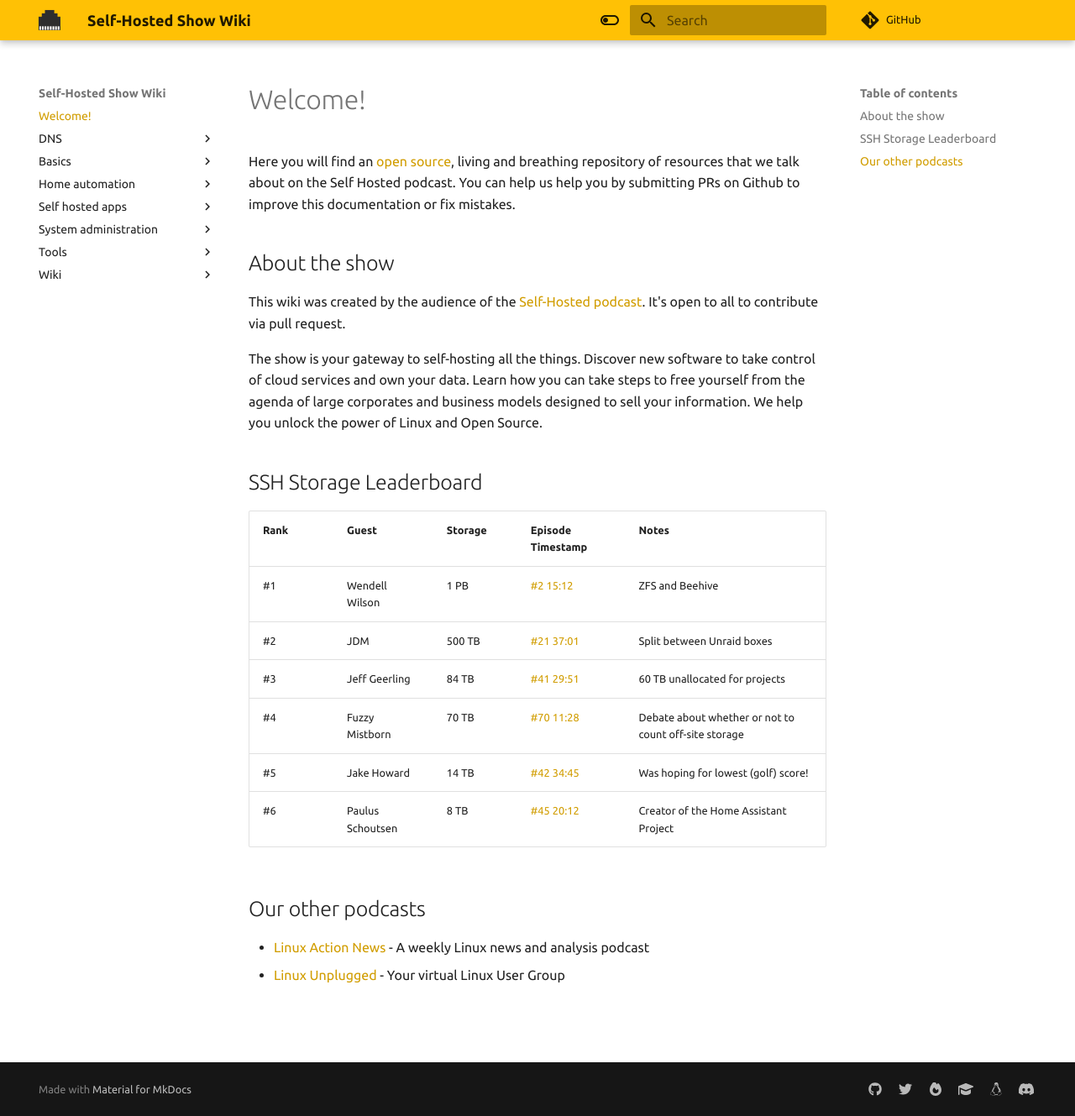
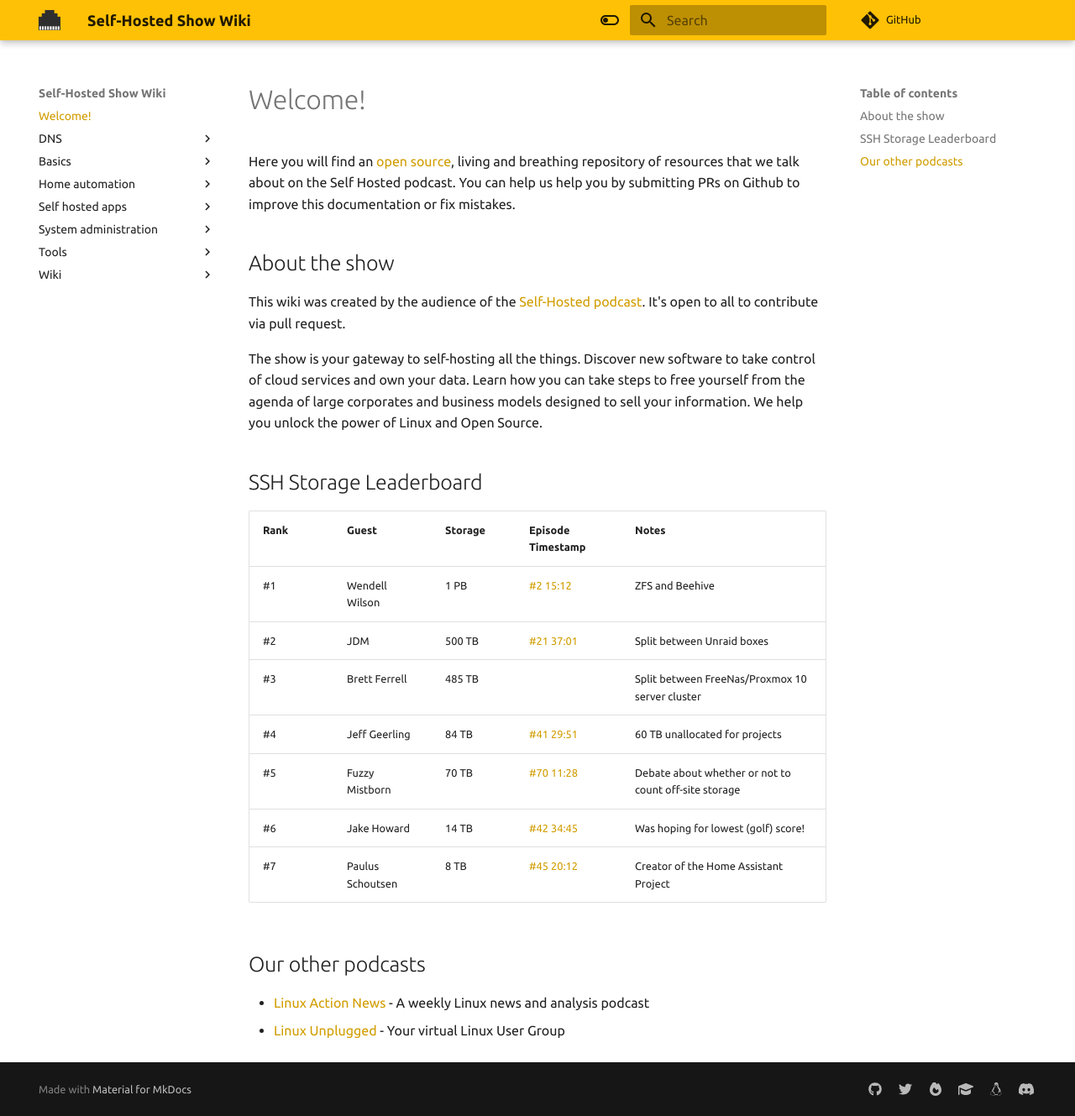
Before and after one commit to selfhostedshow/wiki, an MkDocs documentation site: the page built from docs/index.md, in a window 1280 px wide and 1329 px high. Shown: the whole window at 84% size. Built offline with MkDocs 1.6.1 and Material for MkDocs 9.7.7, drawn with Linux system fonts in a browser that asks for light colours; comment, search, counter and statistics services are not loaded.

Commit message:
Update index.md
Updated with my datacenter info

```diff
--- a/docs/index.md
+++ b/docs/index.md
@@ -14,10 +14,11 @@ The show is your gateway to self-hosting all the things. Discover new software t
 | ---- | ---------------- | ------- | --------------------------------------- | ----------------------------------------------------- |
 | #1   | Wendell Wilson   | 1 PB    | [#2 15:12](https://selfhosted.show/2)   | ZFS and Beehive                                       |
 | #2   | JDM              | 500 TB  | [#21 37:01](https://selfhosted.show/21) | Split between Unraid boxes                            |
-| #3   | Jeff Geerling    | 84 TB   | [#41 29:51](https://selfhosted.show/41) | 60 TB unallocated for projects                        |
-| #4   | Fuzzy Mistborn   | 70 TB   | [#70 11:28](https://selfhosted.show/70) | Debate about whether or not to count off-site storage |
-| #5   | Jake Howard      | 14 TB   | [#42 34:45](https://selfhosted.show/42) | Was hoping for lowest (golf) score!                   |
-| #6   | Paulus Schoutsen | 8 TB    | [#45 20:12](https://selfhosted.show/45) | Creator of the Home Assistant Project                 |
+| #3   | Brett Ferrell    | 485 TB  |                                         | Split between FreeNas/Proxmox 10 server cluster       |
+| #4   | Jeff Geerling    | 84 TB   | [#41 29:51](https://selfhosted.show/41) | 60 TB unallocated for projects                        |
+| #5   | Fuzzy Mistborn   | 70 TB   | [#70 11:28](https://selfhosted.show/70) | Debate about whether or not to count off-site storage |
+| #6   | Jake Howard      | 14 TB   | [#42 34:45](https://selfhosted.show/42) | Was hoping for lowest (golf) score!                   |
+| #7   | Paulus Schoutsen | 8 TB    | [#45 20:12](https://selfhosted.show/45) | Creator of the Home Assistant Project                 |
 
 ## Our other podcasts
 
```
